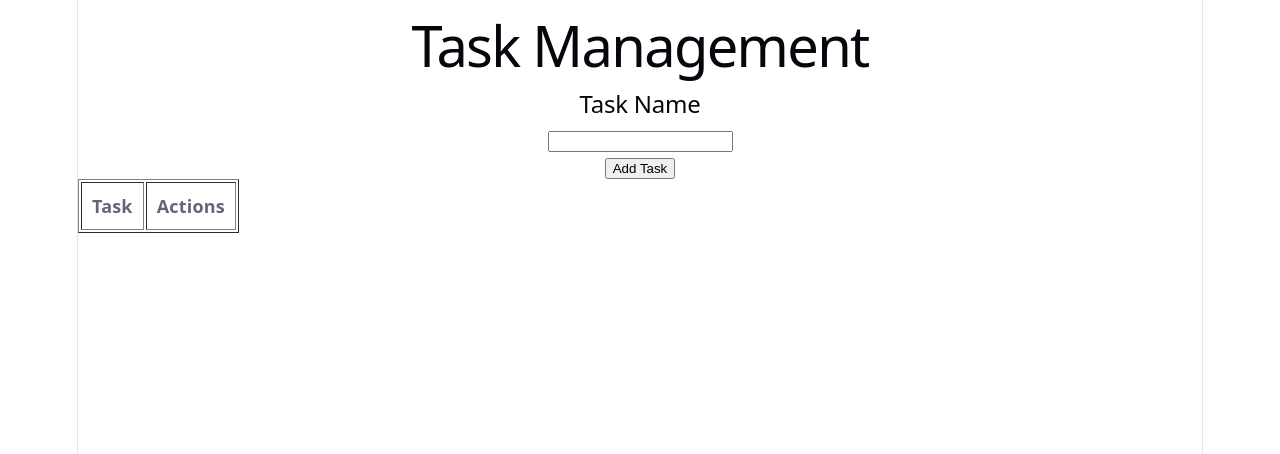
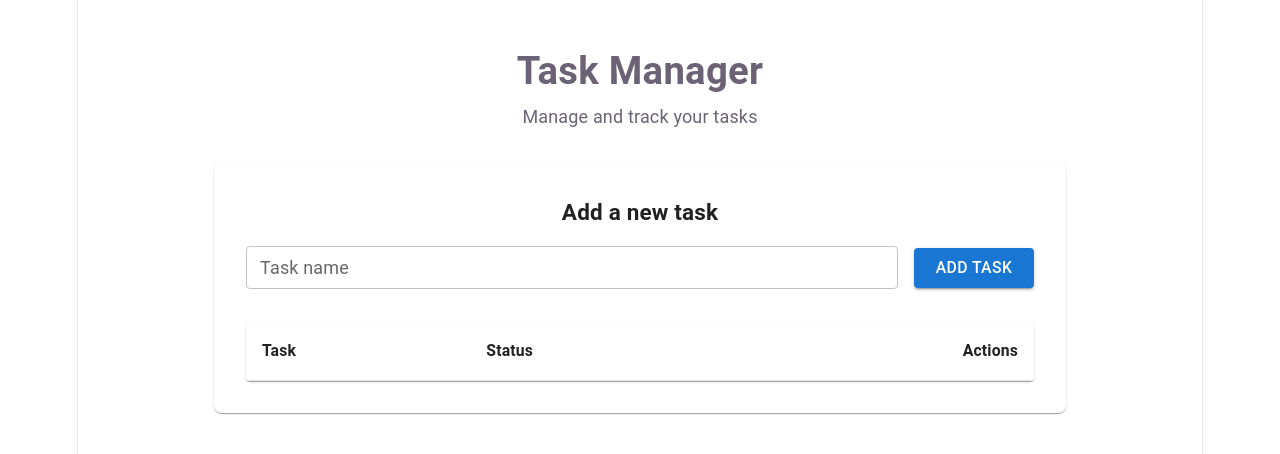
Before and after one commit to rupeshmathur/myToDoApp, a React (Vite) app in the folder myToDoApp/: page / in a window 1280 px wide. Shown: the top 454 px of the page. Built offline with nearby package versions, Linux system fonts and the light colour scheme.

Commit message:
refactoring with rich CSS

```diff
--- a/myToDoApp/index.html
+++ b/myToDoApp/index.html
@@ -4,7 +4,7 @@
     <meta charset="UTF-8" />
     <link rel="icon" type="image/svg+xml" href="/favicon.svg" />
     <meta name="viewport" content="width=device-width, initial-scale=1.0" />
-    <title>hotelbookingapp</title>
+    <title>YourToDoApp</title>
   </head>
   <body>
     <div id="root"></div>
--- a/myToDoApp/src/App.jsx
+++ b/myToDoApp/src/App.jsx
@@ -7,7 +7,6 @@ function App() {
   return (
     <div>
       <section></section>
-      <Title text="Task Management" />
       <TaskName/>
     </div>
   )
--- a/myToDoApp/src/components/TaskForm.jsx
+++ b/myToDoApp/src/components/TaskForm.jsx
@@ -1,5 +1,5 @@
 import { useState } from "react";
-import Button from "./Button";
+import { Box, Button, TextField, Typography } from "@mui/material";
 
 function TaskForm({ onAddTask }) {
 
@@ -15,26 +15,52 @@ function TaskForm({ onAddTask }) {
             return;
         }
 
-        onAddTask(taskName);
+        onAddTask(taskName.trim());
 
         setTaskName("");
     }
 
     return (
-        <>
-            <h2>Task Name</h2>
+        <Box sx={{ mb: 4 }}>
 
-            <input
-                value={taskName}
-                onChange={onValueChange}
-            />
+            <Typography
+                variant="h6"
+                sx={{ mb: 2, fontWeight: 600 }}
+            >
+                Add a new task
+            </Typography>
 
-            <br />
+            <Box
+                sx={{
+                    display: "flex",
+                    gap: 2,
+                    alignItems: "center"
+                }}
+            >
 
-            <Button onClick={addTaskValues}>
-                Add Task
-            </Button>
-        </>
+                <TextField
+                    fullWidth
+                    label="Task name"
+                    placeholder="Enter a task"
+                    value={taskName}
+                    onChange={onValueChange}
+                    size="small"
+                />
+
+                <Button
+                    variant="contained"
+                    onClick={addTaskValues}
+                    sx={{
+                        minWidth: 120,
+                        height: 40
+                    }}
+                >
+                    Add Task
+                </Button>
+
+            </Box>
+
+        </Box>
     );
 }
 
--- a/myToDoApp/src/components/TaskList.jsx
+++ b/myToDoApp/src/components/TaskList.jsx
@@ -1,69 +1,229 @@
-function TaskList({ taskNames, onDeleteTask, onCompleted, onUpdate, editTaskId, editTaskName, setEditTaskName, save, reset }) {
+import {
+    Box,
+    Button,
+    Checkbox,
+    Chip,
+    Paper,
+    Table,
+    TableBody,
+    TableCell,
+    TableContainer,
+    TableHead,
+    TableRow,
+    TextField
+} from "@mui/material";
+
+function TaskList({
+    taskNames,
+    onDeleteTask,
+    onCompleted,
+    onUpdate,
+    editTaskId,
+    editTaskName,
+    setEditTaskName,
+    save,
+    reset
+}) {
 
     return (
-        <table border="1" cellPadding="10">
+        <TableContainer
+            component={Paper}
+            elevation={1}
+        >
 
-            <thead>
-                <tr>
-                    <th>Task</th>
-                    <th>Actions</th>
-                </tr>
-            </thead>
+            <Table>
 
-            <tbody>
+                <TableHead>
+
+                    <TableRow>
+
+                        <TableCell sx={{ fontWeight: 600 }}>
+                            Task
+                        </TableCell>
+
+                        <TableCell sx={{ fontWeight: 600 }}>
+                            Status
+                        </TableCell>
+
+                        <TableCell
+                            align="right"
+                            sx={{ fontWeight: 600 }}
+                        >
+                            Actions
+                        </TableCell>
+
+                    </TableRow>
+
+                </TableHead>
+
+                <TableBody>
 
                     {taskNames.map((task) => (
 
-                    <tr key={task.id}>
+                        <TableRow key={task.id}>
 
-                        <td>
+                            <TableCell>
+
                                 {task.id === editTaskId ? (
-                                // EDIT MODE
-                                <input value={editTaskName}
-                                    onChange={(event) => setEditTaskName(event.target.value)} />
+
+                                    <TextField
+                                        size="small"
+                                        fullWidth
+                                        value={editTaskName}
+                                        onChange={(event) =>
+                                            setEditTaskName(
+                                                event.target.value
+                                            )
+                                        }
+                                    />
+
                                 ) : (
-                                // NORMAL MODE
-                                <>
-                                    <input
-                                        type="checkbox"
+
+                                    <Box
+                                        sx={{
+                                            display: "flex",
+                                            alignItems: "center"
+                                        }}
+                                    >
+
+                                        <Checkbox
                                             checked={task.completed}
-                                        onChange={() => onCompleted(task.id)}
+                                            onChange={() =>
+                                                onCompleted(task.id)
+                                            }
                                         />
+
+                                        <Box
+                                            component="span"
+                                            sx={{
+                                                textDecoration:
+                                                    task.completed
+                                                        ? "line-through"
+                                                        : "none",
+                                                color:
+                                                    task.completed
+                                                        ? "text.secondary"
+                                                        : "text.primary"
+                                            }}
+                                        >
                                             {task.name}
-                                </>
+                                        </Box>
+
+                                    </Box>
+
                                 )}
-                        </td>
 
-                        <td>
+                            </TableCell>
 
-                            {
-                                task.id === editTaskId ? (
-                                    // EDIT MODE
-                                    <>
-                                        <button onClick={() => save()} >Save</button>
-                                        <button onClick={() => reset()} >Cancel</button>
-                                    </>
-                                ) : <>
-                                    <button onClick={() => onCompleted(task.id)}>
-                                        Complete
-                                    </button>
-                                    <button onClick={() => onDeleteTask(task)}>
+                            <TableCell>
+
+                                <Chip
+                                    label={
+                                        task.completed
+                                            ? "Completed"
+                                            : "Pending"
+                                    }
+                                    size="small"
+                                    color={
+                                        task.completed
+                                            ? "success"
+                                            : "default"
+                                    }
+                                />
+
+                            </TableCell>
+
+                            <TableCell align="right">
+
+                                {task.id === editTaskId ? (
+
+                                    <Box
+                                        sx={{
+                                            display: "flex",
+                                            gap: 1,
+                                            justifyContent: "flex-end"
+                                        }}
+                                    >
+
+                                        <Button
+                                            variant="contained"
+                                            size="small"
+                                            onClick={save}
+                                        >
+                                            Save
+                                        </Button>
+
+                                        <Button
+                                            variant="outlined"
+                                            size="small"
+                                            onClick={reset}
+                                        >
+                                            Cancel
+                                        </Button>
+
+                                    </Box>
+
+                                ) : (
+
+                                    <Box
+                                        sx={{
+                                            display: "flex",
+                                            gap: 1,
+                                            justifyContent: "flex-end"
+                                        }}
+                                    >
+
+                                        <Button
+                                            variant="outlined"
+                                            size="small"
+                                            onClick={() =>
+                                                onCompleted(task.id)
+                                            }
+                                        >
+                                            {task.completed
+                                                ? "Undo"
+                                                : "Complete"}
+                                        </Button>
+
+                                        <Button
+                                            variant="outlined"
+                                            size="small"
+                                            onClick={() =>
+                                                onUpdate(
+                                                    task.id,
+                                                    task.name
+                                                )
+                                            }
+                                        >
+                                            Update
+                                        </Button>
+
+                                        <Button
+                                            variant="outlined"
+                                            color="error"
+                                            size="small"
+                                            onClick={() =>
+                                                onDeleteTask(task)
+                                            }
+                                        >
                                             Delete
-                                    </button>
-                                    <button onClick={() => onUpdate(task.id, task.name)} >
-                                        Update</button>
-                                </>
-                            }
+                                        </Button>
 
-                        </td>
+                                    </Box>
 
-                    </tr>
+                                )}
+
+                            </TableCell>
+
+                        </TableRow>
 
                     ))}
 
-            </tbody>
+                </TableBody>
 
-        </table>
+            </Table>
+
+        </TableContainer>
     );
 }
 
--- a/myToDoApp/src/components/TaskName.jsx
+++ b/myToDoApp/src/components/TaskName.jsx
@@ -1,4 +1,6 @@
+import { Box, Container, Paper, Typography } from "@mui/material";
 import { useState } from "react";
+
 import TaskForm from "./TaskForm";
 import TaskList from "./TaskList";
 
@@ -6,6 +8,7 @@ function TaskName() {
 
     const [taskNames, setTaskNames] = useState([]);
     const [index, setIndex] = useState(0);
+
     const [editTaskId, setEditTaskId] = useState(null);
     const [editTaskName, setEditTaskName] = useState("");
 
@@ -27,24 +30,45 @@ function TaskName() {
 
     function removeFromList(task) {
 
-        const newTasks = taskNames.filter(tasks => tasks !== task);
+        const newTasks =
+            taskNames.filter(tasks => tasks !== task);
+
         setTaskNames(newTasks);
-
     }
 
     function markComplete(id) {
 
-        setTaskNames(tasks => tasks.map((task) => task.id === id ? { ...task, completed: !task.completed } : task));
+        setTaskNames(tasks =>
+            tasks.map(task =>
+                task.id === id
+                    ? {
+                        ...task,
+                        completed: !task.completed
+                    }
+                    : task
+            )
+        );
     }
 
     function updateTask(id, name) {
+
         setEditTaskId(id);
         setEditTaskName(name);
-
     }
 
     function save() {
-        setTaskNames(tasks => tasks.map((task) => task.id === editTaskId ? { ...task, name: editTaskName } : task));
+
+        setTaskNames(tasks =>
+            tasks.map(task =>
+                task.id === editTaskId
+                    ? {
+                        ...task,
+                        name: editTaskName
+                    }
+                    : task
+            )
+        );
+
         reset();
     }
 
@@ -54,8 +78,40 @@ function TaskName() {
     }
 
     return (
-        <>
-            <TaskForm onAddTask={addTask} />
+
+        <Container maxWidth="md">
+
+            <Box sx={{ mt: 6 }}>
+
+                <Typography
+                    variant="h4"
+                    sx={{
+                        fontWeight: 600,
+                        mb: 1
+                    }}
+                >
+                    Task Manager
+                </Typography>
+
+                <Typography
+                    variant="body1"
+                    color="text.secondary"
+                    sx={{ mb: 4 }}
+                >
+                    Manage and track your tasks
+                </Typography>
+
+                <Paper
+                    elevation={1}
+                    sx={{
+                        p: 4,
+                        borderRadius: 2
+                    }}
+                >
+
+                    <TaskForm
+                        onAddTask={addTask}
+                    />
 
                     <TaskList
                         taskNames={taskNames}
@@ -68,7 +124,12 @@ function TaskName() {
                         save={save}
                         reset={reset}
                     />
-        </>
+
+                </Paper>
+
+            </Box>
+
+        </Container>
     );
 }
 
```
Lines whose indentation alone changed are shown as unchanged.
